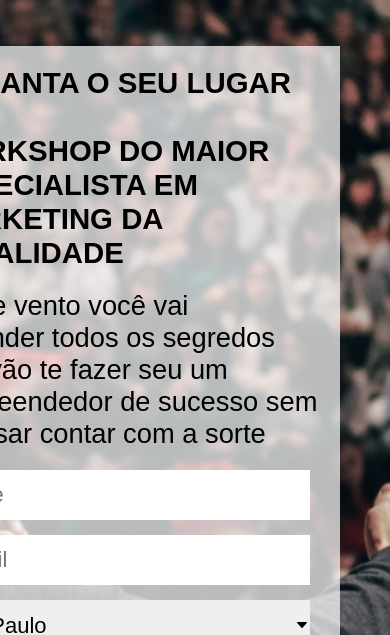
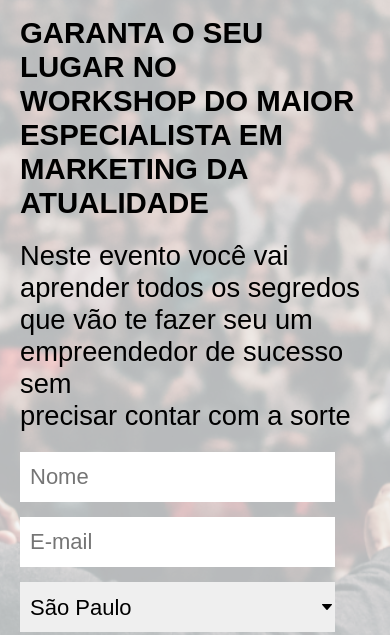
Before and after one commit to Vitinh-o/Pagina-captura, a plain HTML site: page index.html in a window 390 px wide. Shown: the part 216-851 px from the top of the page. Drawn offline with Linux system fonts and the light colour scheme.

Commit message:
Foi adicionado uma responsividade para dispositivos mobiles

```diff
--- a/index.html
+++ b/index.html
@@ -25,7 +25,7 @@
                     <h2 class="margins">GARANTA O SEU LUGAR NO <br> WORKSHOP DO MAIOR <br> ESPECIALISTA EM <br> MARKETING DA <br> ATUALIDADE</h2>
 
 
-                    <p id="paragrafoForm" class="margins">Neste vento você vai <br> aprender todos os segredos <br> que vão te fazer seu um <br>
+                    <p id="paragrafoForm" class="margins">Neste evento você vai <br> aprender todos os segredos <br> que vão te fazer seu um <br>
                         empreendedor de sucesso sem <br> precisar contar com a sorte</p>
 
                     <form action="/" method="get" class="margins">
--- a/style.css
+++ b/style.css
@@ -67,3 +67,16 @@ select {appearance: none;
 
 img{margin-top: 100px;
     height: 350px;}
+
+
+@media (max-width: 500px) {
+
+    #secaoForm{width: 100%;
+                height: 100%;
+                margin: 0;}
+
+    .marginsForm{width: 90%;}
+
+
+
+}
```
